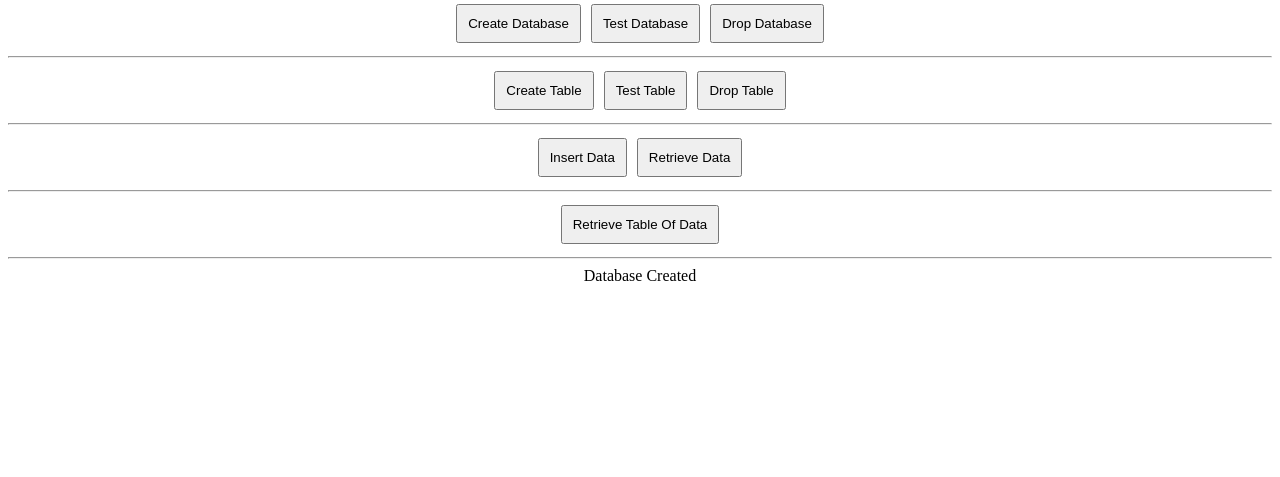
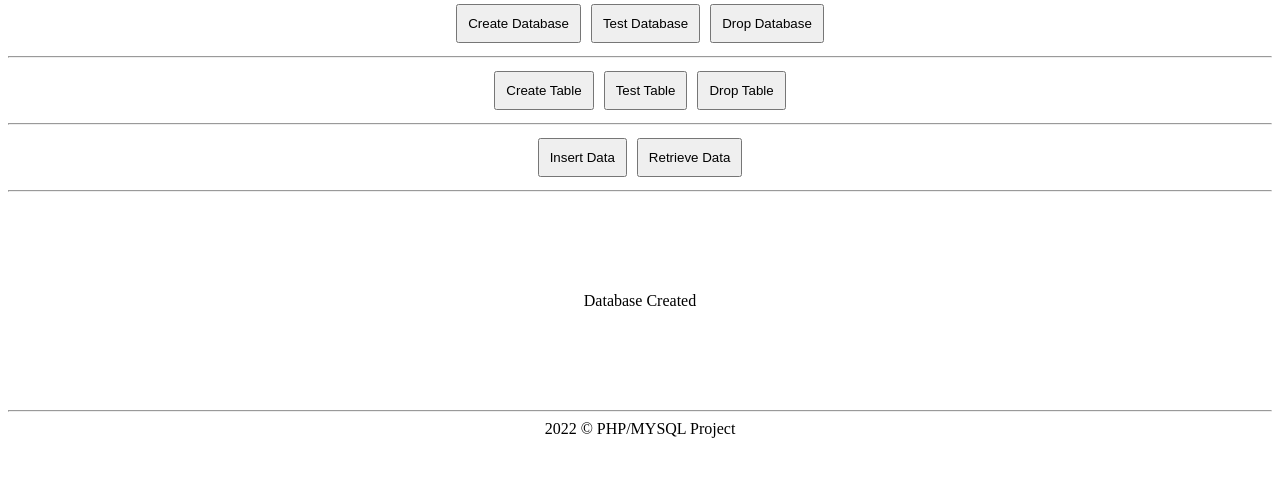
Before and after one commit to CiaranWhitty/MYSQL_DB_PHP, a PHP site: page /2aCreateDatabase.php in a window 1280 px wide. Shown: the part 227-704 px from the top of the page. Run offline with PHP 8.4, Linux system fonts and the light colour scheme.

Commit message:
Added Footer

```diff
--- a/2aCreateDatabase.php
+++ b/2aCreateDatabase.php
@@ -7,3 +7,7 @@
     or die("ERROR: Creating Database. " . mysqli_connect_error());
     echo "Database Created";
 ?>
+
+<?php
+include_once "./components/footer.php";
+?>
--- a/2bTestDatabase.php
+++ b/2bTestDatabase.php
@@ -7,3 +7,7 @@
 	  or die("ERROR: Connection With Database. " . mysqli_connect_error());
     echo "Connected to MySQL Database<br/>";
 ?>
+
+<?php
+include_once "./components/footer.php";
+?>
--- a/2cDropDatabase.php
+++ b/2cDropDatabase.php
@@ -8,3 +8,7 @@
     or die("ERROR: Deleting Database. " . mysqli_connect_error());
     echo "Database Deleted";
 ?>
+
+<?php
+include_once "./components/footer.php";
+?>
--- a/3aCreateTable.php
+++ b/3aCreateTable.php
@@ -17,3 +17,7 @@
     or die("ERROR: Creating Table. " . mysqli_connect_error());
     echo "Table Created";
 ?>
+
+<?php
+include_once "./components/footer.php";
+?>
--- a/3bTestTable.php
+++ b/3bTestTable.php
@@ -12,3 +12,7 @@
     or die("ERROR: No Table. " . mysqli_connect_error());
     echo "Table Working";
 ?>
+
+<?php
+include_once "./components/footer.php";
+?>
--- a/3cDropTable.php
+++ b/3cDropTable.php
@@ -12,3 +12,7 @@
     or die("ERROR: Deleting Table. " . mysqli_connect_error());
     echo "Table Deleted";
 ?>
+
+<?php
+include_once "./components/footer.php";
+?>
--- a/4InsertData.php
+++ b/4InsertData.php
@@ -25,3 +25,7 @@
 
 	echo "Data Inserted!";
 ?>
+
+<?php
+include_once "./components/footer.php";
+?>
--- a/5RetrieveData.php
+++ b/5RetrieveData.php
@@ -18,3 +18,7 @@
   echo "Name: ".$row['name'];
   echo " Age: ".$row['age'];
 ?>
+
+<?php
+include_once "./components/footer.php";
+?>
--- a/6RetrieveTableData.php
+++ b/6RetrieveTableData.php
@@ -25,3 +25,7 @@
 
 	echo "</table>";
 ?>
+
+<?php
+include_once "./components/footer.php";
+?>
--- /dev/null
+++ b/components/footer.php
@@ -0,0 +1,14 @@
+<!DOCTYPE html>
+<html lang="en">
+	<body>
+    <div class="footer">
+      <hr />
+      <time id="demo"></time> © PHP/MYSQL Project
+      <script>
+        var dateObj = new Date();
+        var currentYear = dateObj.getFullYear();
+        document.getElementById("demo").innerHTML = currentYear;
+      </script>
+    </div>
+  </body>
+</html>
--- a/components/header.php
+++ b/components/header.php
@@ -13,6 +13,7 @@
 	</head>
 
 	<body>
+    <div class="header">
       <h1>MySQL Database With PHP</h1>
       <hr />
       <h2><?php include_once "includes/ConnectToDb.php" ?></h2>
@@ -77,15 +78,7 @@
           </form>
         </header>
         <hr />
-      <!-- Data View -->
-      <header>
-        <form action="/dev/TestDB/6RetrieveTableData.php">
-          <button type="submit">
-            Retrieve Table Of Data
-          </button>
-        </form>
-      </header>
-      <hr />
       </nav>
+    </div>
   </body>
 </html>
--- a/css/style.css
+++ b/css/style.css
@@ -13,3 +13,11 @@ header button {
   padding: 10px;
   margin: 5px;
 }
+
+.header {
+  margin-bottom: 100px;
+}
+
+.footer {
+  margin-top: 100px;
+}
--- /dev/null
+++ b/data.php
@@ -0,0 +1,3 @@
+<?php
+  include_once "./6RetrieveTableData.php";
+?>
```
Also changed, not shown: index.php (+8 -0 lines). Lines whose indentation alone changed are shown as unchanged.
